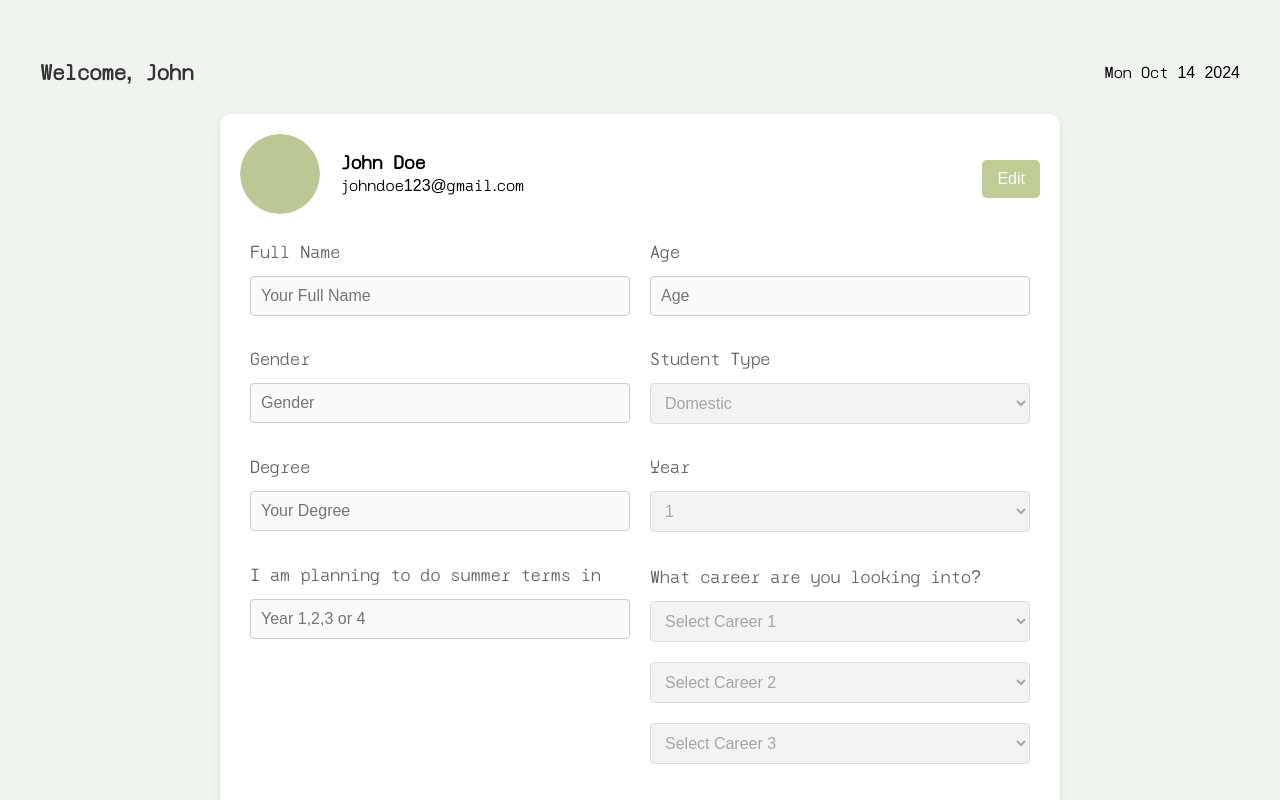
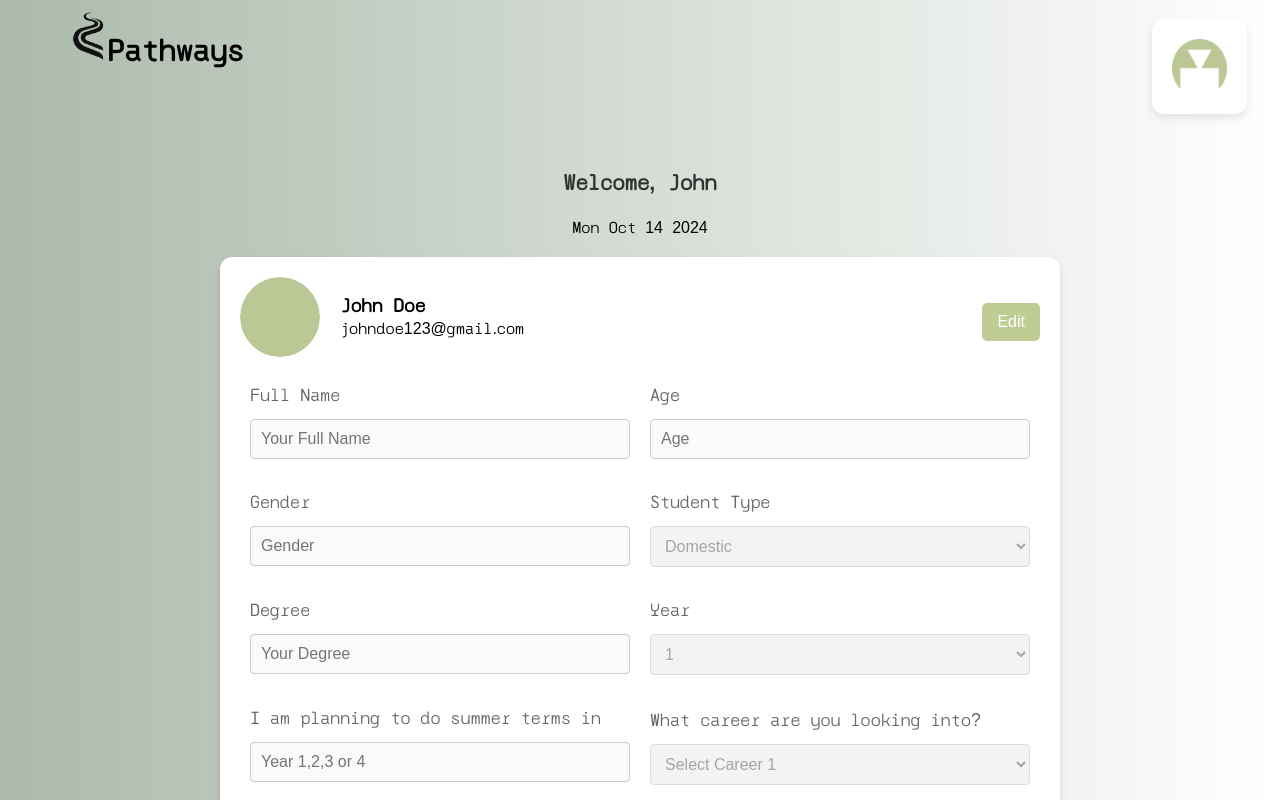
Before and after one commit to leeeeffff/DevSocHackthon, a React (Vite) app: page /ProfilePage in a window 1280 px wide. Shown: the top 800 px of the page. Built offline with nearby package versions, Linux system fonts and the light colour scheme.

Commit message:
Finished Styling Profile Page and Form Page

```diff
--- a/src/pages/ProfilePage.jsx
+++ b/src/pages/ProfilePage.jsx
@@ -1,6 +1,7 @@
 import React, { useState } from 'react';
 import '../style/ProfilePage.css'; // Make sure to create and link a corresponding CSS file
 import avatar from '../assests/images/circle.png'; // Replace with the actual path to your avatar image
+import Navbaradvice from '../components/Navbaradvice';
 
 const ProfilePage = () => {
   const [isEditing, setIsEditing] = useState(false);
@@ -37,6 +38,7 @@ const ProfilePage = () => {
 
   return (
     <div className="profile-page">
+      <Navbaradvice />
       <div className="header">
         <h2>
           <span className="typing-animation">Welcome, John</span>
--- a/src/style/FormPage.css
+++ b/src/style/FormPage.css
@@ -22,7 +22,6 @@
   display: flex;
   justify-content: space-between;
   width: 700px;
-  margin-top: -120px;
   margin-bottom: 80px;
   position: relative;
 }
@@ -52,16 +51,15 @@
   position: absolute;
   top: 50%;
   left: 30px;
-  width: 320px;
+  width: 0; /* Initially 0 */
   height: 3px;
   background-color: rgb(0, 0, 0);
-  transition: background-color 0.3s ease-in-out, width 0.5s ease-in-out;
+  transition: width 0.5s ease-in-out; /* Only animate width */
 }
 
 .line.active {
-  background-color: #333;
+  width: 320px; /* Expand when active */
 }
-
 .title {
   font-size: 36px;
   font-weight: bold;
--- a/src/style/ProfilePage.css
+++ b/src/style/ProfilePage.css
@@ -1,14 +1,18 @@
 .profile-page {
     padding: 40px;
     background-color: #F0F4EF;
-    min-height: 100vh;
+    background: linear-gradient(0.25turn, #abbaab, #ffffff);
+    min-height: 93.5vh;
   }
 
   .header {
     display: flex;
-    justify-content: space-between;
+    justify-content: center;
+    flex-direction: column;
     align-items: center;
     padding-bottom: 20px;
+    margin-top: 120px;
+    line-height: 9px;
   }
 
   .profile-container {
```
Also changed, not shown: src/pages/FormPage.jsx (+3 -7 lines), src/ai/degree_plan_reasoning.txt.
